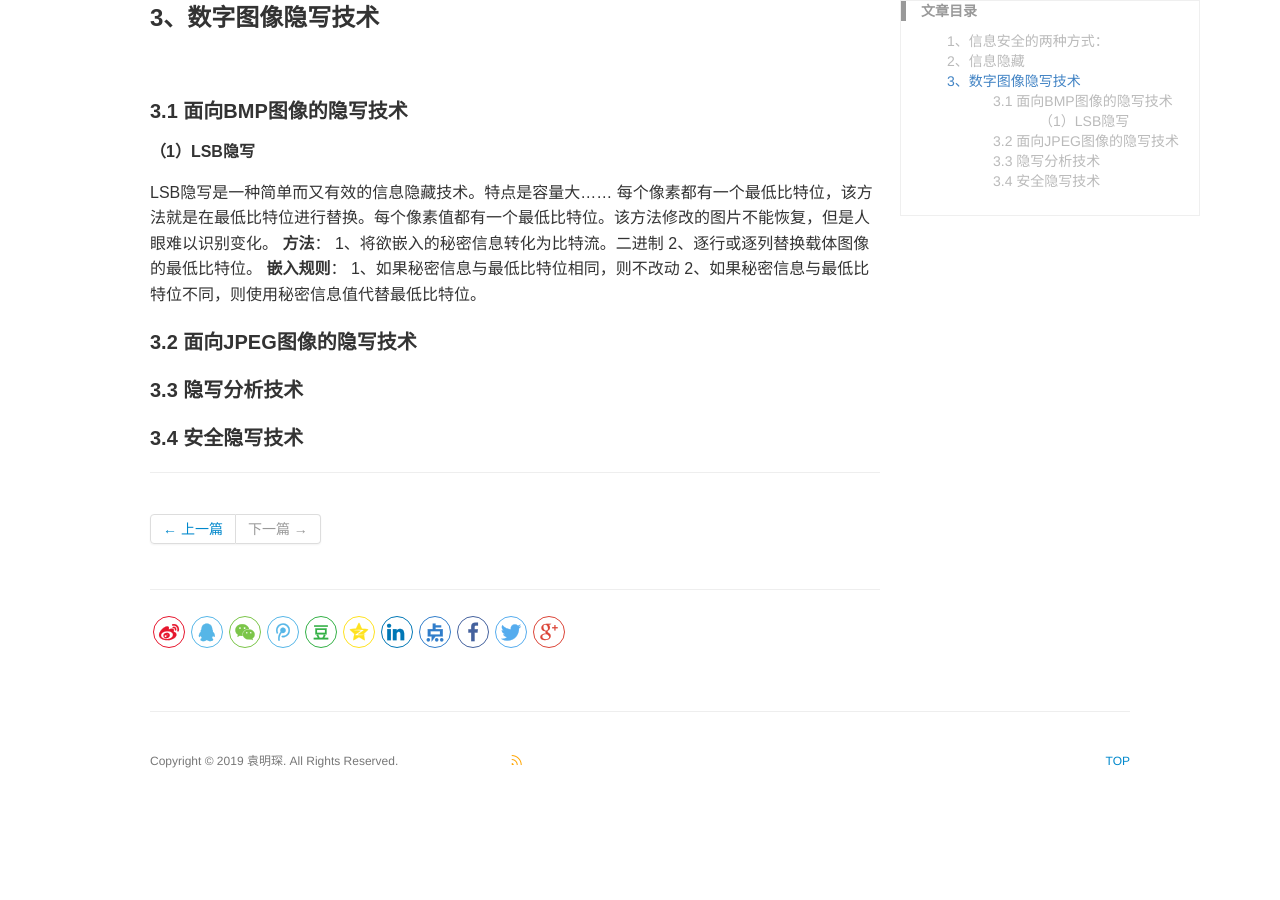
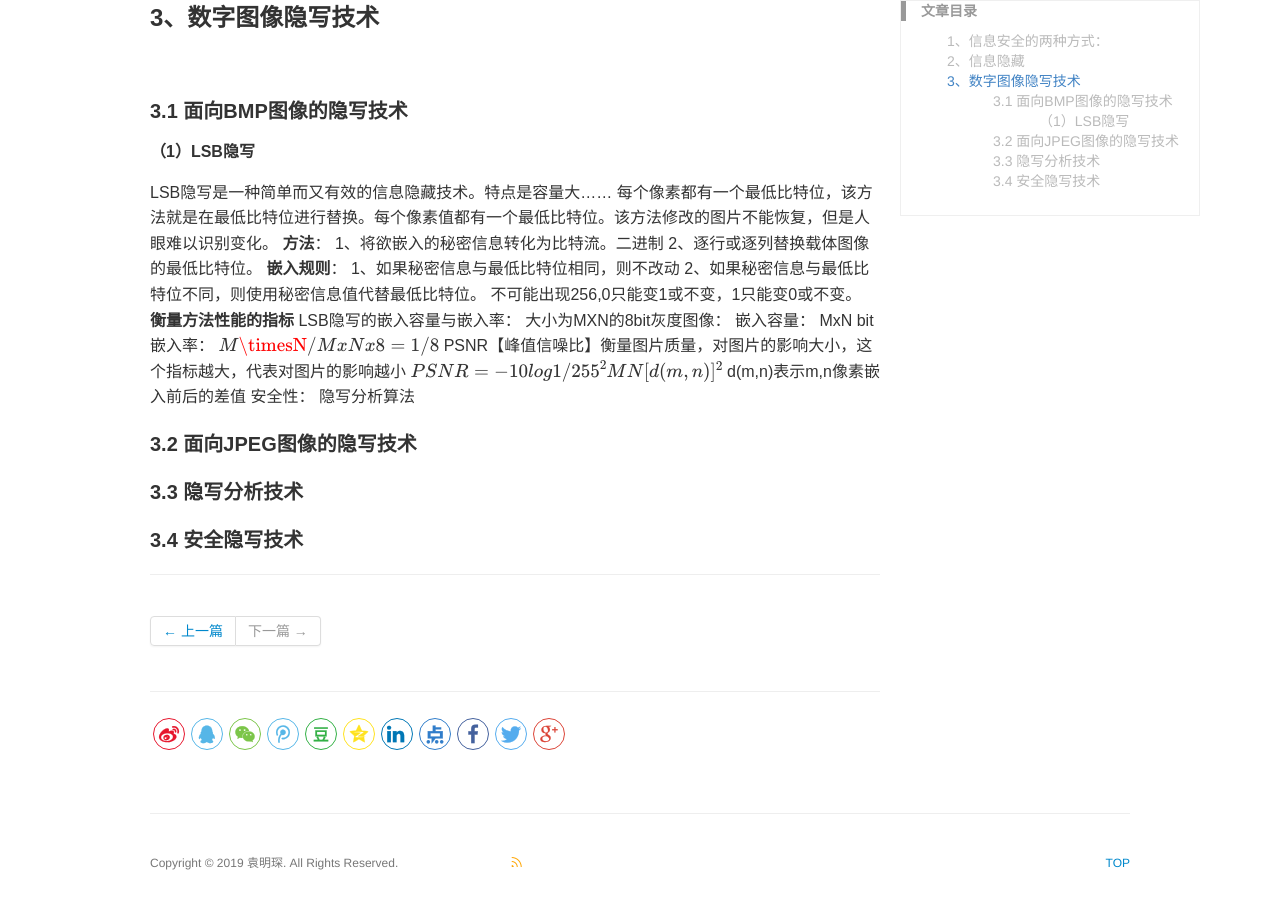
Before and after one commit to yuanmingchen/yuanmingchen.github.io, a Jekyll site: the page built from _posts/2019-04-25-multimeidasafe.md, in a window 1280 px wide and 900 px high, scrolled down 708 px. Built offline with Jekyll 4.4.1, drawn with Linux system fonts in a browser that asks for light colours; formulas are drawn with MathJax 3; comment, search, counter and statistics services are not loaded; before the commit the page ends 1518 px from its top, so only the background shows below that.

Commit message:
Updates _posts/2019-04-25-multimeidasafe.md
Auto commit by GitBook Editor

```diff
--- a/_posts/2019-04-25-multimeidasafe.md
+++ b/_posts/2019-04-25-multimeidasafe.md
@@ -41,7 +41,19 @@ LSB隐写是一种简单而又有效的信息隐藏技术。特点是容量大
 **嵌入规则**：
 1、如果秘密信息与最低比特位相同，则不改动
 2、如果秘密信息与最低比特位不同，则使用秘密信息值代替最低比特位。
-
+不可能出现256,0只能变1或不变，1只能变0或不变。
+**衡量方法性能的指标**
+LSB隐写的嵌入容量与嵌入率：
+大小为MXN的8bit灰度图像：
+嵌入容量：
+MxN bit
+嵌入率：
+$$M\timesN/MxNx8 = 1/8$$
+PSNR【峰值信噪比】衡量图片质量，对图片的影响大小，这个指标越大，代表对图片的影响越小
+$$PSNR = -10log{1/255^2MN [d(m,n)]^2}$$
+d(m,n)表示m,n像素嵌入前后的差值
+安全性：
+隐写分析算法
 #### 3.2 面向JPEG图像的隐写技术
 
 #### 3.3 隐写分析技术
```
